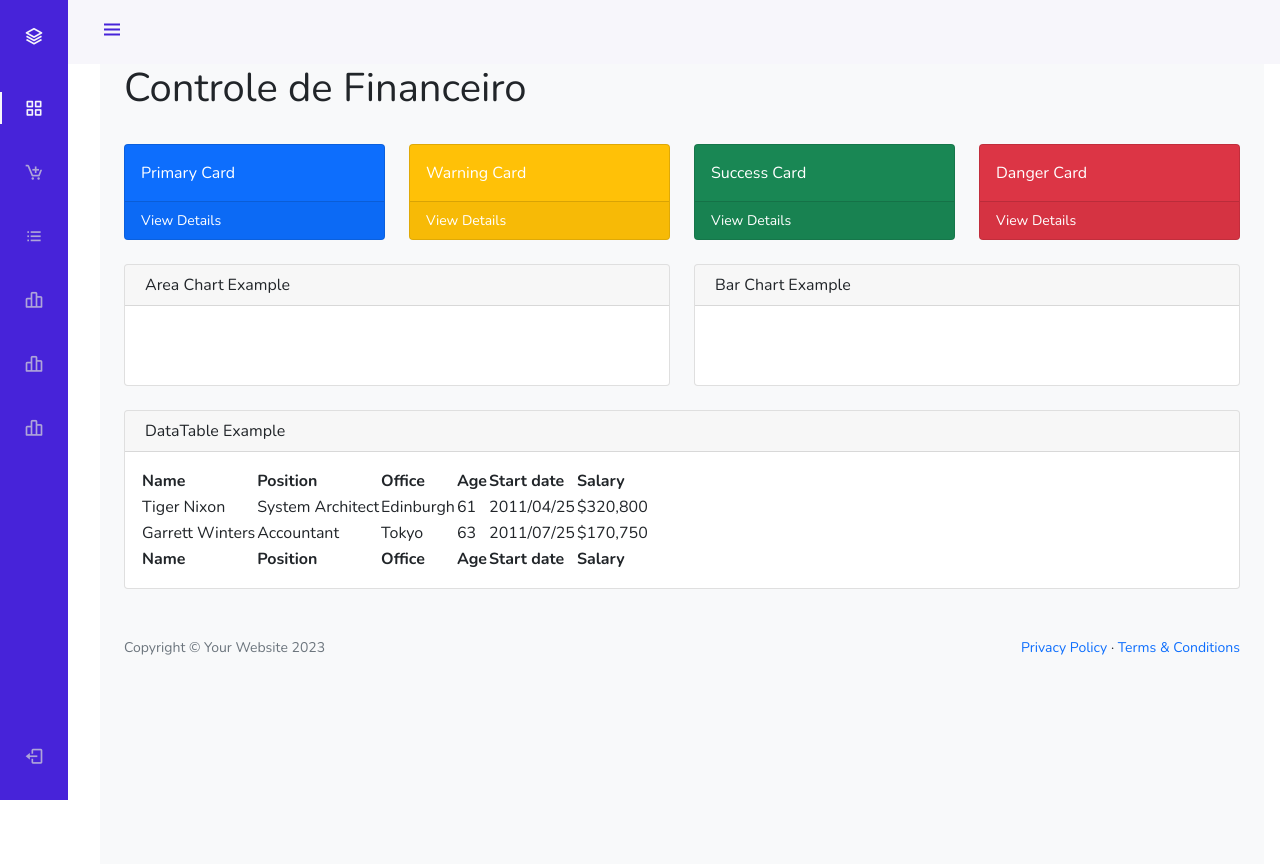
After one commit to limalg/Despesa_Familia, a Flask app: template templates/painel.html in a window 1280 px wide. The commit adds this page. Run offline with Flask 3, Linux system fonts and the light colour scheme; the template is opened without the code that fills it, so the values that code supplies are empty; some libraries are stand-ins or nearby versions.

Commit message:
Criação pasta static, separei o css

```diff
--- a/app.py
+++ b/app.py
@@ -207,6 +207,16 @@ def dashboard():
     despesas['data'] = despesas['data'].dt.strftime('%Y-%m-%d 15:00')
     return render_template('dashboard.html', despesas=despesas)
 
+@app.route('/painel')
+@isAuthenticated
+def painel():
+    #despesas = retrieve_records_month()
+    despesas = records_month_atual()
+        # Adicione uma nova coluna 'Despesa Fixa' com base nas categorias especificadas
+    categorias_despesa_fixa = ['Alimentação','Gas','Internet', 'Aluguel', 'Condomínio', 'Faxina', 'Investimento Foz', 'Luz', 'Seguro contra incêndio']
+    despesas['despesa_fixa'] = despesas['categoria'].apply(lambda x: 'Sim' if x in categorias_despesa_fixa else 'Não')
+    despesas['data'] = despesas['data'].dt.strftime('%Y-%m-%d 15:00')
+    return render_template('painel.html', despesas=despesas)
 
 ######################################################
 # Funções auxiliares
--- /dev/null
+++ b/static/css/style.css
@@ -0,0 +1,184 @@
+
+@import url("https://fonts.googleapis.com/css2?family=Nunito:wght@400;600;700&display=swap");
+
+:root {
+    --header-height: 3rem;
+    --nav-width: 68px;
+    --first-color: #4723D9;
+    --first-color-light: #AFA5D9;
+    --white-color: #F7F6FB;
+    --body-font: 'Nunito', sans-serif;
+    --normal-font-size: 1rem;
+    --z-fixed: 100
+}
+
+*,
+::before,
+::after {
+    box-sizing: border-box
+}
+
+body {
+    position: relative;
+    margin: var(--header-height) 0 0 0;
+    padding: 0 1rem;
+    font-family: var(--body-font);
+    font-size: var(--normal-font-size);
+    transition: .5s
+}
+
+a {
+    text-decoration: none
+}
+
+.header {
+    width: 100%;
+    height: var(--header-height);
+    position: fixed;
+    top: 0;
+    left: 0;
+    display: flex;
+    align-items: center;
+    justify-content: space-between;
+    padding: 0 1rem;
+    background-color: var(--white-color);
+    z-index: var(--z-fixed);
+    transition: .5s
+}
+
+.header_toggle {
+    color: var(--first-color);
+    font-size: 1.5rem;
+    cursor: pointer
+}
+
+.header_img {
+    width: 35px;
+    height: 35px;
+    display: flex;
+    justify-content: center;
+    border-radius: 50%;
+    overflow: hidden
+}
+
+
+.header_img img {
+    width: 40px
+}
+
+.l-navbar {
+    position: fixed;
+    top: 0;
+    left: -30%;
+    width: var(--nav-width);
+    height: 100vh;
+    background-color: var(--first-color);
+    padding: .5rem 1rem 0 0;
+    transition: .5s;
+    z-index: var(--z-fixed)
+}
+
+.nav {
+    height: 100%;
+    display: flex;
+    flex-direction: column;
+    justify-content: space-between;
+    overflow: hidden
+}
+
+.nav_logo,
+.nav_link {
+    display: grid;
+    grid-template-columns: max-content max-content;
+    align-items: center;
+    column-gap: 1rem;
+    padding: .5rem 0 .5rem 1.5rem
+}
+
+.nav_logo {
+    margin-bottom: 2rem
+}
+
+.nav_logo-icon {
+    font-size: 1.25rem;
+    color: var(--white-color)
+}
+
+.nav_logo-name {
+    color: var(--white-color);
+    font-weight: 700
+}
+
+.nav_link {
+    position: relative;
+    color: var(--first-color-light);
+    margin-bottom: 1.5rem;
+    transition: .3s
+}
+
+.nav_link:hover {
+    color: var(--white-color)
+}
+
+.nav_icon {
+    font-size: 1.25rem
+}
+
+.show {
+    left: 0
+}
+
+.body-pd {
+    padding-left: calc(var(--nav-width) + 1rem)
+}
+
+.active {
+    color: var(--white-color)
+}
+
+.active::before {
+    content: '';
+    position: absolute;
+    left: 0;
+    width: 2px;
+    height: 32px;
+    background-color: var(--white-color)
+}
+
+.height-100 {
+    height: 100vh
+}
+
+@media screen and (min-width: 768px) {
+    body {
+        margin: calc(var(--header-height) + 1rem) 0 0 0;
+        padding-left: calc(var(--nav-width) + 2rem)
+    }
+
+    .header {
+        height: calc(var(--header-height) + 1rem);
+        padding: 0 2rem 0 calc(var(--nav-width) + 2rem)
+    }
+
+    .header_img {
+        width: 40px;
+        height: 40px
+    }
+
+    .header_img img {
+        width: 45px
+    }
+
+    .l-navbar {
+        left: 0;
+        padding: 1rem 1rem 0 0
+    }
+
+    .show {
+        width: calc(var(--nav-width) + 156px)
+    }
+
+    .body-pd {
+        padding-left: calc(var(--nav-width) + 188px)
+    }
+}
--- a/templates/base.html
+++ b/templates/base.html
@@ -3,200 +3,14 @@
 
 <head>
     <link rel="stylesheet" href="https://cdn.jsdelivr.net/npm/bootstrap@5.0.0-beta1/dist/css/bootstrap.min.css">
-    <meta name="viewport" content="width=device-width, initial-scale=1.0">
+    <meta charset="utf-8" />
+    <meta http-equiv="X-UA-Compatible" content="IE=edge" />
+    <meta name="viewport" content="width=device-width, initial-scale=1, shrink-to-fit=no" />
     <script src="https://cdnjs.cloudflare.com/ajax/libs/jquery/3.2.1/jquery.min.js"></script>
     <link rel="stylesheet" href="https://cdn.jsdelivr.net/npm/boxicons@latest/css/boxicons.min.css">
     <script type="text/javascript" src="https://www.gstatic.com/charts/loader.js"></script>
+    <link rel="stylesheet" href="{{ url_for('static', filename='css/style.css') }}" />
 
-
-
-
-    <style>
-
-        @import url("https://fonts.googleapis.com/css2?family=Nunito:wght@400;600;700&display=swap");
-
-        :root {
-            --header-height: 3rem;
-            --nav-width: 68px;
-            --first-color: #4723D9;
-            --first-color-light: #AFA5D9;
-            --white-color: #F7F6FB;
-            --body-font: 'Nunito', sans-serif;
-            --normal-font-size: 1rem;
-            --z-fixed: 100
-        }
-
-        *,
-        ::before,
-        ::after {
-            box-sizing: border-box
-        }
-
-        body {
-            position: relative;
-            margin: var(--header-height) 0 0 0;
-            padding: 0 1rem;
-            font-family: var(--body-font);
-            font-size: var(--normal-font-size);
-            transition: .5s
-        }
-
-        a {
-            text-decoration: none
-        }
-
-        .header {
-            width: 100%;
-            height: var(--header-height);
-            position: fixed;
-            top: 0;
-            left: 0;
-            display: flex;
-            align-items: center;
-            justify-content: space-between;
-            padding: 0 1rem;
-            background-color: var(--white-color);
-            z-index: var(--z-fixed);
-            transition: .5s
-        }
-
-        .header_toggle {
-            color: var(--first-color);
-            font-size: 1.5rem;
-            cursor: pointer
-        }
-
-        .header_img {
-            width: 35px;
-            height: 35px;
-            display: flex;
-            justify-content: center;
-            border-radius: 50%;
-            overflow: hidden
-        }
-
-
-        .header_img img {
-            width: 40px
-        }
-
-        .l-navbar {
-            position: fixed;
-            top: 0;
-            left: -30%;
-            width: var(--nav-width);
-            height: 100vh;
-            background-color: var(--first-color);
-            padding: .5rem 1rem 0 0;
-            transition: .5s;
-            z-index: var(--z-fixed)
-        }
-
-        .nav {
-            height: 100%;
-            display: flex;
-            flex-direction: column;
-            justify-content: space-between;
-            overflow: hidden
-        }
-
-        .nav_logo,
-        .nav_link {
-            display: grid;
-            grid-template-columns: max-content max-content;
-            align-items: center;
-            column-gap: 1rem;
-            padding: .5rem 0 .5rem 1.5rem
-        }
-
-        .nav_logo {
-            margin-bottom: 2rem
-        }
-
-        .nav_logo-icon {
-            font-size: 1.25rem;
-            color: var(--white-color)
-        }
-
-        .nav_logo-name {
-            color: var(--white-color);
-            font-weight: 700
-        }
-
-        .nav_link {
-            position: relative;
-            color: var(--first-color-light);
-            margin-bottom: 1.5rem;
-            transition: .3s
-        }
-
-        .nav_link:hover {
-            color: var(--white-color)
-        }
-
-        .nav_icon {
-            font-size: 1.25rem
-        }
-
-        .show {
-            left: 0
-        }
-
-        .body-pd {
-            padding-left: calc(var(--nav-width) + 1rem)
-        }
-
-        .active {
-            color: var(--white-color)
-        }
-
-        .active::before {
-            content: '';
-            position: absolute;
-            left: 0;
-            width: 2px;
-            height: 32px;
-            background-color: var(--white-color)
-        }
-
-        .height-100 {
-            height: 100vh
-        }
-
-        @media screen and (min-width: 768px) {
-            body {
-                margin: calc(var(--header-height) + 1rem) 0 0 0;
-                padding-left: calc(var(--nav-width) + 2rem)
-            }
-
-            .header {
-                height: calc(var(--header-height) + 1rem);
-                padding: 0 2rem 0 calc(var(--nav-width) + 2rem)
-            }
-
-            .header_img {
-                width: 40px;
-                height: 40px
-            }
-
-            .header_img img {
-                width: 45px
-            }
-
-            .l-navbar {
-                left: 0;
-                padding: 1rem 1rem 0 0
-            }
-
-            .show {
-                width: calc(var(--nav-width) + 156px)
-            }
-
-            .body-pd {
-                padding-left: calc(var(--nav-width) + 188px)
-            }
-        }
-    </style>
 </head>
 
 <body id="body-pd">
@@ -204,20 +18,17 @@
         <div class="header_toggle"> <i class='bx bx-menu' id="header-toggle"></i> </div>
         <div class="header_email">{{ session['email'] }}</div>
     </header>
+
     <div class="l-navbar" id="nav-bar">
         <nav class="nav">
-            <div> <a href="/" class="nav_logo"> <i class='bx bx-layer nav_logo-icon'></i> <span
-                        class="nav_logo-name">Despesa Familiar</span> </a>
-                <div class="nav_list"> <a href="/" class="nav_link active"> <i class='bx bx-grid-alt nav_icon'></i>
-                        <span class="nav_name">Dashboard</span> </a>
-                                    <a href="/create" class="nav_link"> <i
-                            class='bx bx-cart-add nav_icon'></i> <span class="nav_name">Novo Lançamento</span> </a> <a href="/list"
-                            class="nav_link"> <i class='bx bx-list-ul nav_icon'></i> <span
-                            class="nav_name">Todos Lançamentos</span> </a> <a href="/dashboard" class="nav_link"> <i
-                            class='bx bx-bar-chart-alt-2 nav_icon'></i> <span class="nav_name">Analise Mensal</span> </a> <a href="#"
-                        class="nav_link"> <i class='bx bx-bar-chart-alt-2 nav_icon'></i> <span class="nav_name">Analise Mensal Dev</span> </a>
-                    <a href="#" class="nav_link"> <i class='bx bx-bar-chart-alt-2 nav_icon'></i> <span
-                            class="nav_name">Em Construção</span> </a> </div>
+            <div> <a href="/" class="nav_logo"> <i class='bx bx-layer nav_logo-icon'></i> <span  class="nav_logo-name">Despesa Familiar</span> </a>
+                <div class="nav_list"> <a href="/" class="nav_link active"> <i class='bx bx-grid-alt nav_icon'></i> <span class="nav_name">Dashboard</span> </a>
+                    <a href="/create" class="nav_link"> <i class='bx bx-cart-add nav_icon'></i> <span   class="nav_name">Novo Lançamento</span> </a>
+                    <a href="/list" class="nav_link"> <i  class='bx bx-list-ul nav_icon'></i> <span class="nav_name">Todos Lançamentos</span> </a>
+                    <a href="/dashboard" class="nav_link"> <i class='bx bx-bar-chart-alt-2 nav_icon'></i> <span  class="nav_name">Analise Mensal</span> </a>
+                    <a href="/painel" class="nav_link"> <i  class='bx bx-bar-chart-alt-2 nav_icon'></i> <span class="nav_name">Analise Mensal Dev</span> </a>
+                    <a href="#" class="nav_link"> <i class='bx bx-bar-chart-alt-2 nav_icon'></i> <span  class="nav_name">Em Construção</span> </a>
+                </div>
             </div> <a href="/logout" class="nav_link"> <i class='bx bx-log-out nav_icon'></i> <span
                     class="nav_name">SignOut</span> </a>
         </nav>
--- /dev/null
+++ b/templates/painel.html
@@ -0,0 +1,245 @@
+{% extends 'base.html' %}
+{% block body %}
+
+<div id="layoutSidenav_content">
+    <main>
+        <div class="container-fluid px-4">
+            <h1 class="mt-4">Controle de Financeiro</h1>
+            <ol class="breadcrumb mb-4">
+                <!-- <li class="breadcrumb-item active">Dashboard</li>-->
+            </ol>
+            <div class="row">
+                <div class="col-xl-3 col-md-6">
+                    <div class="card bg-primary text-white mb-4">
+                        <div class="card-body">Primary Card</div>
+                        <div class="card-footer d-flex align-items-center justify-content-between">
+                            <a class="small text-white stretched-link" href="#">View Details</a>
+                            <div class="small text-white"><i class="fas fa-angle-right"></i></div>
+                        </div>
+                    </div>
+                </div>
+                <div class="col-xl-3 col-md-6">
+                    <div class="card bg-warning text-white mb-4">
+                        <div class="card-body">Warning Card</div>
+                        <div class="card-footer d-flex align-items-center justify-content-between">
+                            <a class="small text-white stretched-link" href="#">View Details</a>
+                            <div class="small text-white"><i class="fas fa-angle-right"></i></div>
+                        </div>
+                    </div>
+                </div>
+                <div class="col-xl-3 col-md-6">
+                    <div class="card bg-success text-white mb-4">
+                        <div class="card-body">Success Card</div>
+                        <div class="card-footer d-flex align-items-center justify-content-between">
+                            <a class="small text-white stretched-link" href="#">View Details</a>
+                            <div class="small text-white"><i class="fas fa-angle-right"></i></div>
+                        </div>
+                    </div>
+                </div>
+                <div class="col-xl-3 col-md-6">
+                    <div class="card bg-danger text-white mb-4">
+                        <div class="card-body">Danger Card</div>
+                        <div class="card-footer d-flex align-items-center justify-content-between">
+                            <a class="small text-white stretched-link" href="#">View Details</a>
+                            <div class="small text-white"><i class="fas fa-angle-right"></i></div>
+                        </div>
+                    </div>
+                </div>
+            </div>
+            <div class="row">
+                <div class="col-xl-6">
+                    <div class="card mb-4">
+                        <div class="card-header">
+                            <i class="fas fa-chart-area me-1"></i>
+                            Area Chart Example
+                        </div>
+                        <div class="card-body"><canvas id="myAreaChart" width="100%" height="40"></canvas></div>
+                    </div>
+                </div>
+                <div class="col-xl-6">
+                    <div class="card mb-4">
+                        <div class="card-header">
+                            <i class="fas fa-chart-bar me-1"></i>
+                            Bar Chart Example
+                        </div>
+                        <div class="card-body"><canvas id="myBarChart" width="100%" height="40"></canvas></div>
+                    </div>
+                </div>
+            </div>
+            <div class="card mb-4">
+                <div class="card-header">
+                    <i class="fas fa-table me-1"></i>
+                    DataTable Example
+                </div>
+                <div class="card-body">
+                    <table id="datatablesSimple">
+                        <thead>
+                            <tr>
+                                <th>Name</th>
+                                <th>Position</th>
+                                <th>Office</th>
+                                <th>Age</th>
+                                <th>Start date</th>
+                                <th>Salary</th>
+                            </tr>
+                        </thead>
+                        <tfoot>
+                            <tr>
+                                <th>Name</th>
+                                <th>Position</th>
+                                <th>Office</th>
+                                <th>Age</th>
+                                <th>Start date</th>
+                                <th>Salary</th>
+                            </tr>
+                        </tfoot>
+                        <tbody>
+                            <tr>
+                                <td>Tiger Nixon</td>
+                                <td>System Architect</td>
+                                <td>Edinburgh</td>
+                                <td>61</td>
+                                <td>2011/04/25</td>
+                                <td>$320,800</td>
+                            </tr>
+                            <tr>
+                                <td>Garrett Winters</td>
+                                <td>Accountant</td>
+                                <td>Tokyo</td>
+                                <td>63</td>
+                                <td>2011/07/25</td>
+                                <td>$170,750</td>
+                            </tr>
+                        </tbody>
+                    </table>
+                </div>
+            </div>
+        </div>
+    </main>
+    <footer class="py-4 bg-light mt-auto">
+        <div class="container-fluid px-4">
+            <div class="d-flex align-items-center justify-content-between small">
+                <div class="text-muted">Copyright &copy; Your Website 2023</div>
+                <div>
+                    <a href="#">Privacy Policy</a>
+                    &middot;
+                    <a href="#">Terms &amp; Conditions</a>
+                </div>
+            </div>
+        </div>
+    </footer>
+</div>
+
+<div id="dashboard_div" style="display: flex;">
+    <div id="control_ano" style="flex: 1;"></div>
+    <div id="control_despesa_fixa" style="flex: 1;"></div>
+    <div id="control_categoria" style="flex: 1;"></div>
+</div>
+<div id="chart_div" style="margin-top: 10px;"></div>
+
+
+<!-- Carregue a API de Visualização do Google e os pacotes 'controls' e 'table' -->
+<script type="text/javascript">
+    google.charts.load('current', {'packages': ['controls', 'table']});
+
+    // Configure um retorno de chamada para ser executado quando a API de Visualização do Google for carregada.
+    google.charts.setOnLoadCallback(drawDashboard);
+
+    // Função para obter o ano atual
+    function getAnoAtual() {
+        var dataAtual = new Date();
+        return dataAtual.getFullYear().toString();
+    }
+
+    // Função de retorno de chamada que cria e preenche uma tabela de dados com controles interativos de seleção de ano e categoria, e desenha o painel.
+    function drawDashboard() {
+        var despesas = {{ despesas.to_json(orient='records') | safe }};
+
+        // Crie um objeto de dados da tabela
+        var data = new google.visualization.DataTable();
+        data.addColumn('string', 'Ano');
+        data.addColumn('date', 'Data');  // Alterado para o tipo 'date'
+        data.addColumn('string', 'Categoria');
+        data.addColumn('string', 'Descrição');
+        data.addColumn('string', 'Pagamento');
+        data.addColumn('string', 'Despesa Fixa?');
+        data.addColumn('number', 'Valor');
+
+        // Dentro do loop que preenche a tabela
+        despesas.forEach(function(item) {
+            var dataFormatada = new Date(item.data);
+            data.addRow([item.ano, dataFormatada, item.categoria, item.descricao, item.pagamento, item.despesa_fixa, item.valor]);
+        });
+
+        // Crie um painel de controle para a seleção de ano
+        var controlAno = new google.visualization.ControlWrapper({
+            'controlType': 'CategoryFilter',
+            'containerId': 'control_ano',
+            'options': {
+                'filterColumnLabel': 'Ano',
+                'ui': {
+                    'labelStacking': 'vertical',
+                    'label': 'Escolha o Ano:',
+                    'allowTyping': false,
+                    'allowNone': false,
+                }
+            }
+        });
+
+        // Crie um painel de controle para a seleção de despesa fixa
+        var controlDespesaFixa = new google.visualization.ControlWrapper({
+            'controlType': 'CategoryFilter',
+            'containerId': 'control_despesa_fixa',
+            'options': {
+                'filterColumnLabel': 'Despesa Fixa?',
+                'ui': {
+                    'labelStacking': 'vertical',
+                    'label': 'Despesa Fixa?',
+                    'allowTyping': false,
+                    'allowNone': false,
+                },
+                // Defina as opções "Sim" e "Não" como selecionadas por padrão
+                'selectedValues': [ 'Não','Sim']
+            }
+        });
+        // Defina "Sim" como opção padrão
+        controlDespesaFixa.setState({'selectedValues': ['Sim']});
+
+        // Crie um painel de controle para a seleção de categoria
+        var controlCategoria = new google.visualization.ControlWrapper({
+            'controlType': 'CategoryFilter',
+            'containerId': 'control_categoria',
+            'options': {
+                'filterColumnLabel': 'Categoria',
+                'ui': {
+                    'labelStacking': 'vertical',
+                    'label': 'Selecione uma Categoria:',
+                    'allowTyping': false,
+                    'allowNone': false,
+                }
+            }
+        });
+
+        // Crie um objeto de tabela e defina as opções
+        var table = new google.visualization.ChartWrapper({
+            'chartType': 'Table',
+            'containerId': 'chart_div',
+            'options': {
+                'showRowNumber': true,
+                'width': '100%',
+                'height': '100%'
+            }
+        });
+
+        // Crie um dashboard que liga os controles à tabela
+        var dashboard = new google.visualization.Dashboard(document.getElementById('dashboard_div'));
+        dashboard.bind([controlAno, controlDespesaFixa, controlCategoria], table);
+
+        // Desenhe o painel
+        dashboard.draw(data);
+
+        // Defina o ano atual como padrão após o dashboard ser desenhado
+        controlAno.setState({'selectedValues': [getAnoAtual()]});
+    }
+</script>
+{% endblock %}
```
